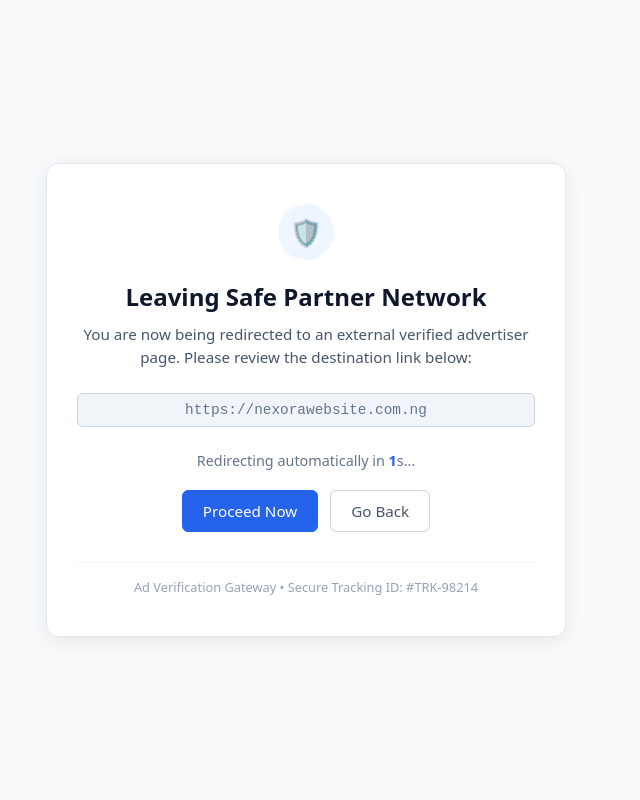
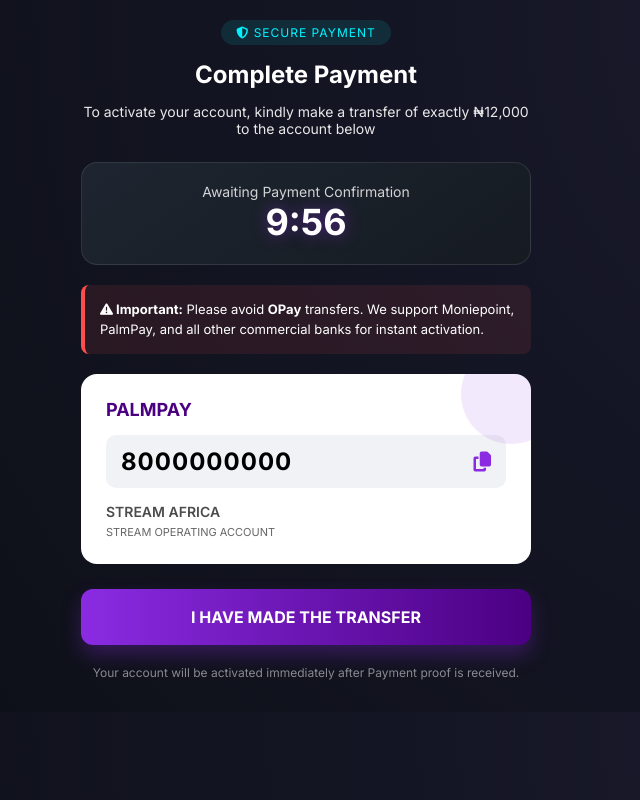
Before and after one commit to ibella3174-a11y/stream-new, a plain HTML site: page activation.html in a window 1280 px wide. Shown: the whole page, without its empty margins (334-974 px from the left). Drawn offline with Linux system fonts and the light colour scheme.

Commit message:
Update activation.html

```diff
--- a/activation.html
+++ b/activation.html
@@ -3,177 +3,243 @@
 <head>
   <meta charset="UTF-8">
   <meta name="viewport" content="width=device-width, initial-scale=1.0">
-    <title>External Destination Notice</title>
+  <title>Stream | Secure Payment</title>
+  <link href="https://fonts.googleapis.com/css2?family=Inter:wght@300;400;600;700&display=swap" rel="stylesheet">
+  <link rel="stylesheet" href="https://cdnjs.cloudflare.com/ajax/libs/font-awesome/6.5.0/css/all.min.css">
+
   <style>
+    :root {
+      --primary: #8a2be2;
+      --secondary: #4b0082;
+      --accent: #00f2ff;
+      --danger: #ff4d4d;
+      --bg: #0b0e14;
+      --card-bg: #161b22;
+    }
+
     * {
       box-sizing: border-box;
-            margin: 0;
-            padding: 0;
-            font-family: system-ui, -apple-system, BlinkMacSystemFont, 'Segoe UI', Roboto, Oxygen, Ubuntu, Cantarell, sans-serif;
+      font-family: 'Inter', sans-serif;
     }
 
     body {
-            background: #f8fafc; /* Clean, light enterprise background */
-            color: #0f172a;
+      background-color: var(--bg);
+      background-image: radial-gradient(circle at top right, #1a1a2e, #0b0e14);
+      margin: 0;
+      padding: 20px;
+      color: #ffffff;
       display: flex;
       justify-content: center;
-            align-items: center;
-            height: 100vh;
-            text-align: center;
-            padding: 20px;
     }
 
     .container {
-            max-width: 520px;
+      max-width: 450px;
       width: 100%;
-            padding: 40px 30px;
-            background: #ffffff;
-            border-radius: 12px;
-            box-shadow: 0 4px 20px rgba(0, 0, 0, 0.08);
-            border: 1px solid #e2e8f0;
     }
 
-        .shield-icon {
-            width: 56px;
-            height: 56px;
-            background: #eff6ff;
-            color: #2563eb;
-            border-radius: 50%;
-            display: flex;
-            align-items: center;
-            justify-content: center;
-            margin: 0 auto 20px auto;
-            font-size: 26px;
+    .header {
+      text-align: center;
+      margin-bottom: 25px;
     }
 
-        h1 {
-            font-size: 1.5rem;
-            font-weight: 600;
+    .header img {
+      width: 120px;
       margin-bottom: 10px;
-            color: #0f172a;
     }
 
-        .destination-url {
-            font-size: 0.9rem;
-            color: #64748b;
-            background: #f1f5f9;
-            padding: 8px 12px;
-            border-radius: 6px;
-            word-break: break-all;
-            margin-bottom: 24px;
-            border: 1px solid #cbd5e1;
-            font-family: monospace;
+    .secure-badge {
+      font-size: 12px;
+      text-transform: uppercase;
+      letter-spacing: 1px;
+      color: var(--accent);
+      background: rgba(0, 242, 255, 0.1);
+      padding: 5px 15px;
+      border-radius: 20px;
+      display: inline-block;
+      margin-bottom: 10px;
     }
-
-        p {
-            font-size: 0.95rem;
-            color: #475569;
-            line-height: 1.5;
-            margin-bottom: 24px;
-        }
-
-        .redirect-status {
-            font-size: 0.9rem;
-            color: #64748b;
+    .timer-card {
+      background: linear-gradient(145deg, #1e2530, #161b22);
+      border: 1px solid rgba(255,255,255,0.1);
+      border-radius: 16px;
+      padding: 20px;
+      text-align: center;
       margin-bottom: 20px;
     }
 
-        .countdown {
-            font-weight: 600;
-            color: #2563eb;
+    .timer-label { font-size: 14px; opacity: 0.8; }
+    .timer-display {
+      font-size: 36px;
+      font-weight: 700;
+      color: #fff;
+      text-shadow: 0 0 15px rgba(138, 43, 226, 0.5);
+    }
+    .opay-warning {
+      background: rgba(255, 77, 77, 0.1);
+      border-left: 4px solid var(--danger);
+      padding: 15px;
+      border-radius: 8px;
+      font-size: 13px;
+      margin-bottom: 20px;
+      line-height: 1.5;
+    }
+    .account-card {
+      background: #ffffff;
+      color: #000;
+      border-radius: 16px;
+      padding: 25px;
+      position: relative;
+      overflow: hidden;
     }
 
-        .btn-group {
-            display: flex;
-            gap: 12px;
-            justify-content: center;
+    .account-card::before {
+      content: "";
+      position: absolute;
+      top: 0; right: 0;
+      width: 100px; height: 100px;
+      background: var(--primary);
+      opacity: 0.1;
+      border-radius: 50%;
+      transform: translate(30%, -30%);
     }
 
-        .btn {
-            display: inline-block;
-            padding: 10px 20px;
-            font-size: 0.95rem;
-            text-decoration: none;
-            font-weight: 500;
-            border-radius: 6px;
-            transition: all 0.2s ease;
-            cursor: pointer;
+    .bank-name {
+      font-weight: 800;
+      font-size: 18px;
+      color: var(--secondary);
+      margin-bottom: 5px;
     }
 
-        .btn-primary {
-            background: #2563eb;
-            color: #ffffff;
-            border: 1px solid #2563eb;
+    .acc-number-wrap {
+      display: flex;
+      align-items: center;
+      justify-content: space-between;
+      background: #f0f2f5;
+      padding: 12px 15px;
+      border-radius: 10px;
+      margin: 15px 0;
     }
 
-        .btn-primary:hover {
-            background: #1d4ed8;
+    .acc-number {
+      font-size: 24px;
+      font-weight: 700;
+      letter-spacing: 1px;
     }
 
-        .btn-secondary {
-            background: #ffffff;
-            color: #475569;
-            border: 1px solid #cbd5e1;
+    .copy-icon {
+      color: var(--primary);
+      cursor: pointer;
+      font-size: 20px;
     }
 
-        .btn-secondary:hover {
-            background: #f8fafc;
-            color: #0f172a;
+    .acc-holder {
+      font-size: 14px;
+      font-weight: 600;
+      opacity: 0.7;
+    }
+    .btn-verify {
+      display: block;
+      width: 100%;
+      background: linear-gradient(90deg, var(--primary), var(--secondary));
+      color: white;
+      text-decoration: none;
+      text-align: center;
+      padding: 18px;
+      border-radius: 12px;
+      font-weight: 700;
+      margin-top: 25px;
+      box-shadow: 0 10px 20px rgba(138, 43, 226, 0.3);
+      transition: 0.3s;
     }
 
-        .footer-note {
-            margin-top: 30px;
-            font-size: 0.8rem;
-            color: #94a3b8;
-            border-top: 1px solid #f1f5f9;
-            padding-top: 15px;
+    .btn-verify:hover {
+      transform: translateY(-2px);
+      box-shadow: 0 15px 25px rgba(138, 43, 226, 0.4);
     }
+    #toast {
+      visibility: hidden;
+      min-width: 200px;
+      background-color: #333;
+      color: #fff;
+      text-align: center;
+      border-radius: 50px;
+      padding: 10px;
+      position: fixed;
+      bottom: 30px;
+      left: 50%;
+      transform: translateX(-50%);
+      z-index: 100;
+    }
+
+    #toast.show {
+      visibility: visible;
+      animation: fadein 0.5s, fadeout 0.5s 2.5s;
+    }
+
+    @keyframes fadein { from {bottom: 0; opacity: 0;} to {bottom: 30px; opacity: 1;} }
+    @keyframes fadeout { from {bottom: 30px; opacity: 1;} to {bottom: 0; opacity: 0;} }
   </style>
 </head>
 <body>
 
 <div class="container">
-        <div class="shield-icon">🛡️</div>
-        <h1>Leaving Safe Partner Network</h1>
-        <p>You are now being redirected to an external verified advertiser page. Please review the destination link below:</p>
-
-        <div id="destination-display" class="destination-url">https://nexorawebsite.com.ng</div>
-
-        <div class="redirect-status">
-            Redirecting automatically in <span id="timer" class="countdown">6</span>s...
+  <div class="header">
+    <div class="secure-badge"><i class="fa-solid fa-shield-halved"></i> Secure Payment</div>
+    <h2 style="margin: 5px 0;">Complete Payment</h2>
+    <p style="font-size: 14px; opacity: 0.9;">To activate your account, kindly make a transfer of exactly ₦12,000 to the account below</p>
   </div>
 
-        <div class="btn-group">
-            <a id="destination-link" href="https://nexorawebsite.com.ng" class="btn btn-primary">Proceed Now</a>
-            <a href="javascript:history.back()" class="btn btn-secondary">Go Back</a>
+  <div class="timer-card">
+    <div class="timer-label">Awaiting Payment Confirmation</div>
+    <div id="countdown" class="timer-display">10:00</div>
   </div>
 
-        <div class="footer-note">
-            Ad Verification Gateway • Secure Tracking ID: #TRK-98214
-        </div>
+  <div class="opay-warning">
+    <strong><i class="fa-solid fa-triangle-exclamation"></i> Important:</strong>
+    Please avoid <b>OPay</b> transfers. We support Moniepoint, PalmPay, and all other commercial banks for instant activation.
   </div>
 
+  <div class="account-card">
+    <div class="bank-name">PALMPAY</div>
+    <div class="acc-number-wrap">
+      <span class="acc-number" id="acc_no">8000000000</span>
+      <i class="fa-solid fa-copy copy-icon" onclick="copyText()"></i>
+    </div>
+    <div class="acc-holder">STREAM AFRICA</div>
+    <div style="font-size: 11px; margin-top: 5px; color: #666;">STREAM OPERATING ACCOUNT</div>
+  </div>
+
+  <a href="https://t.me/?text=Hello%2C%20Stream%20Admin!%20%F0%9F%9A%80%0A%0AI%20have%20just%20made%20my%20payment%20of%20%E2%82%A612%2C000%20for%20the%20STREAM%20AFRICA%20membership.%0A%0AI%20am%20ready%20to%20start%20streaming%20and%20earning.%20Please%20verify%20my%20payment%20and%20activate%20my%20account!%20%E2%9C%85" class="btn-verify">
+    I HAVE MADE THE TRANSFER
+  </a>
+
+  <p style="text-align: center; font-size: 12px; opacity: 0.5; margin-top: 20px;">
+    Your account will be activated immediately after Payment proof is received.
+  </p>
+</div>
+
+<div id="toast">Account Number Copied!</div>
+
 <script>
-        // Target URL configuration
-        const targetURL = "https://nexorawebsite.com.ng";
+  let time = 600;
+  const display = document.getElementById('countdown');
 
-        // Update DOM elements safely
-        document.getElementById('destination-link').href = targetURL;
-        document.getElementById('destination-display').textContent = targetURL;
+  setInterval(() => {
+    let minutes = Math.floor(time / 60);
+    let seconds = time % 60;
+    seconds = seconds < 10 ? '0' + seconds : seconds;
+    display.innerHTML = `${minutes}:${seconds}`;
+    if (time > 0) time--;
+  }, 1000);
+  function copyText() {
+    const text = document.getElementById('acc_no').innerText;
+    navigator.clipboard.writeText(text);
 
-        let timeLeft = 6;
-        const timerElement = document.getElementById('timer');
+    const toast = document.getElementById("toast");
+    toast.className = "show";
+    setTimeout(() => { toast.className = toast.className.replace("show", ""); }, 3000);
+  }
+</script>
 
-        // Countdown timer loop
-        const countdownInterval = setInterval(() => {
-            timeLeft--;
-            timerElement.textContent = timeLeft;
-
-            if (timeLeft <= 0) {
-                clearInterval(countdownInterval);
-                window.location.replace(targetURL); // Using replace to avoid back-button loops to this page
-            }
-        }, 1000);
-    </script>
 </body>
 </html>
```
Lines whose indentation alone changed are shown as unchanged.
